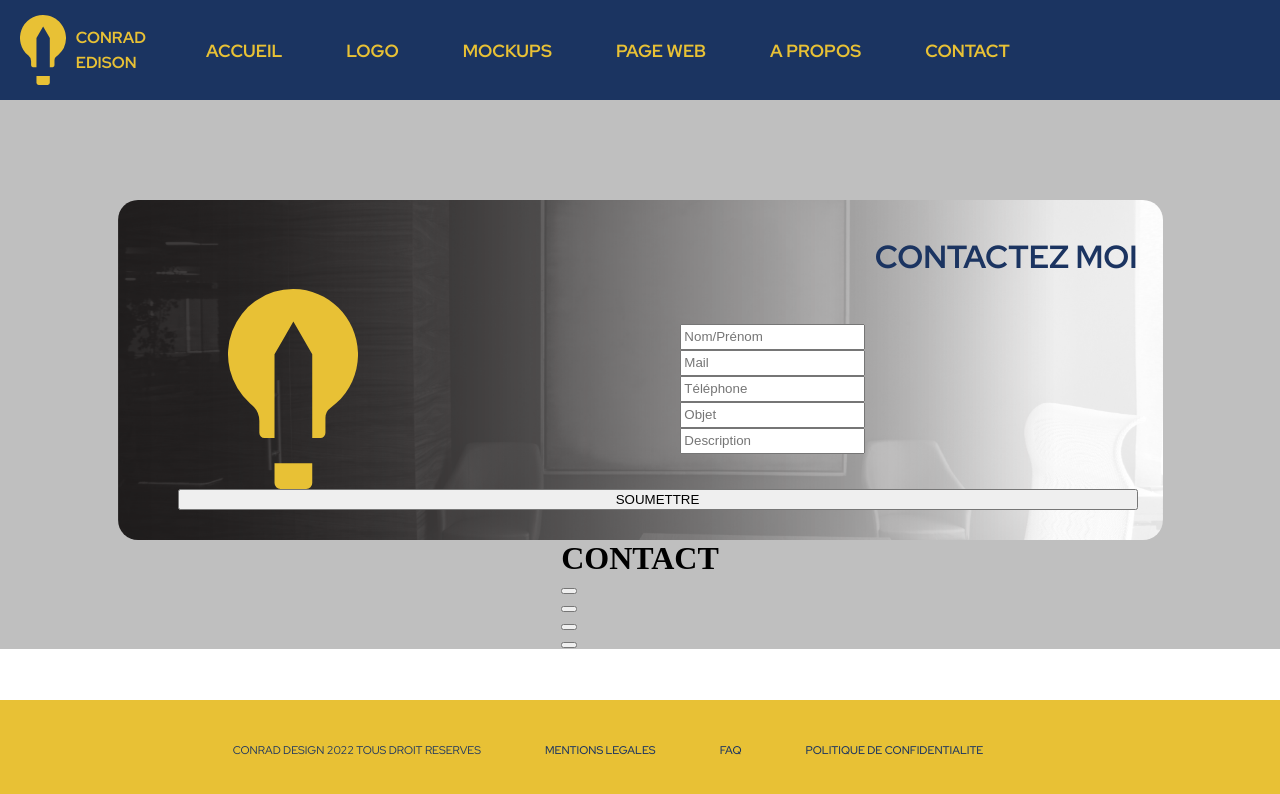
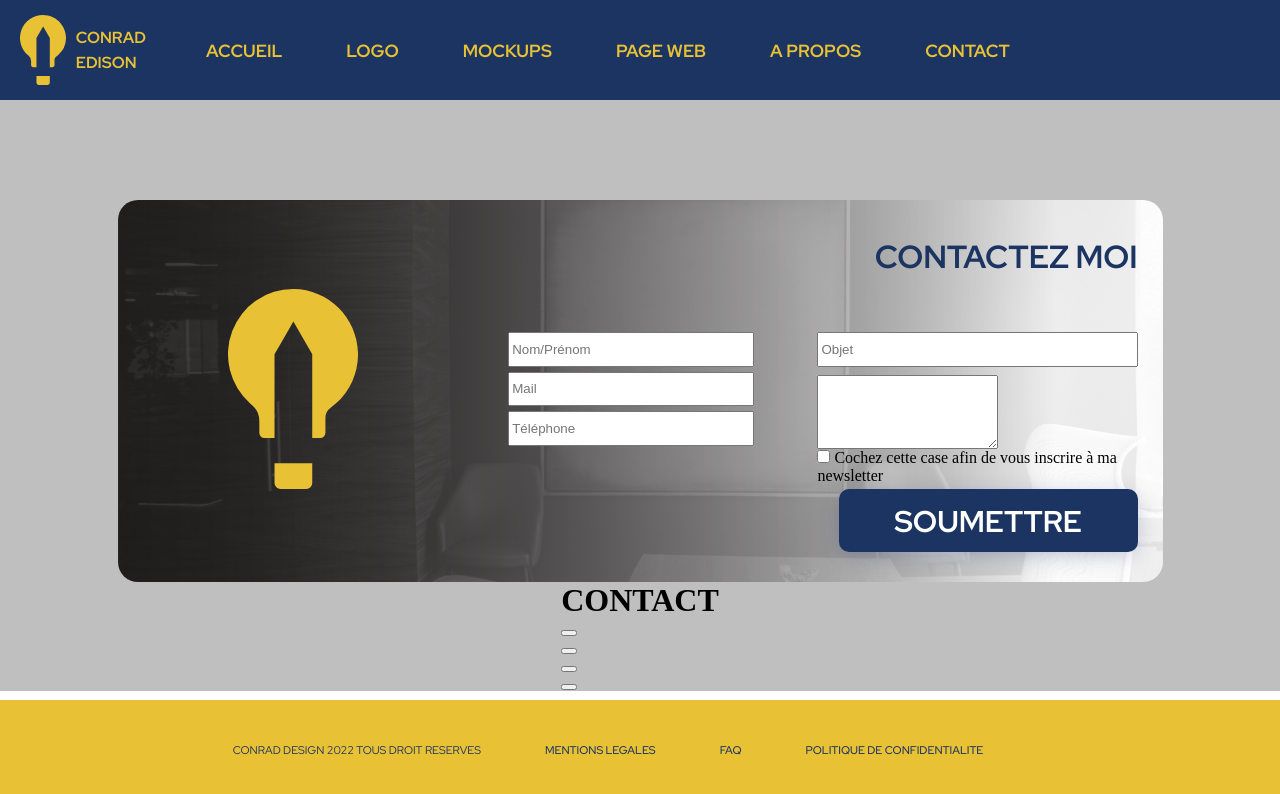
Before and after one commit to Musubi42/Conrado-Portfolio, a React (Create React App) app: page /contact in a window 1280 px wide. Shown: the top 794 px of the page. Built offline with nearby package versions, Linux system fonts and the light colour scheme.

Commit message:
Utilisation de Grid aligner les input du form

```diff
--- a/src/pages/contact/Contact.jsx
+++ b/src/pages/contact/Contact.jsx
@@ -14,23 +14,49 @@ export default function Contact() {
             className="contactLogoConrado"
           />
           <form action="submit" className="contactForm">
+            {/* Je crois que je vais devoir faire une grid */}
+            {/* Et placer les input dans grid columun et row */}
             <input
-              className="contactInput"
+              className="contactInputName"
               type="text"
               placeholder="Nom/Prénom"
             />
-            <input className="contactInput" type="email" placeholder="Mail" />
             <input
-              className="contactInput"
+              className="contactInputEmail"
+              type="email"
+              placeholder="Mail"
+            />
+            <input
+              className="contactInputTel"
               type="tel"
               placeholder="Téléphone"
             />
-            <input className="contactInput" type="text" placeholder="Objet" />
             <input
-              className="contactInput"
+              className="contactInputObjet"
               type="text"
-              placeholder="Description"
+              placeholder="Objet"
             />
+            <div className="contactInputContainerDescription">
+              <textarea
+                name="description"
+                id="description"
+                // cols="30"
+                // rows="10"
+                className="contactInputDescription"
+              ></textarea>
+              <label className="contactInputNewsLetter">
+                <input type="checkbox" />
+                &nbsp;Cochez cette case afin de vous inscrire à ma newsletter
+              </label>
+            </div>
+            {/* <input
+              type="checkbox"
+              id="contactInputNewsletter"
+              className="contactInputNewsletter"
+            />
+            <label for="contactInputNewsletter">
+              Cochez cette case afin de vous inscrire à ma newsletter
+            </label> */}
           </form>
         </div>
         <button className="contactButtonContact">SOUMETTRE</button>
--- a/src/pages/contact/contact.css
+++ b/src/pages/contact/contact.css
@@ -21,7 +21,8 @@
   margin-top: 100px;
   width: 75vw;
   padding: 25px 25px 30px 60px;
-  /* justify-content: flex-end; */
+  justify-content: flex-end;
+  align-items: flex-end;
 }
 
 .contactTitleContact {
@@ -30,13 +31,6 @@
   font-weight: 700;
   font-size: 2rem;
   line-height: 64px;
-
-  display: flex;
-  justify-content: flex-end;
-  /* align-items: ; */
-  /* position: absolute; */
-  /* right: 20px;
-  margin: 30px; */
   color: #1b3461;
 }
 
@@ -50,12 +44,18 @@
 
 .contactLogoConrado {
   height: 200px;
-  margin-right: 50px;
+  margin-right: 150px;
 }
 
 .contactForm {
-  display: flex;
-  flex-direction: column;
+  /* display: flex;
+  flex-direction: column; */
+  display: grid;
+  grid-template-columns: 1fr 1.3fr;
+  grid-template-rows: 1fr 1fr 1fr;
+  column-gap: 10%;
+  row-gap: 10%;
+
   align-items: center;
   justify-content: center;
   margin: 0;
@@ -64,10 +64,80 @@
   height: 100%;
 }
 
-.contactInput {
-  line-height: 20px;
+/* .contactInput {
+  line-height: 1.5rem;
+  width: 35vh;
+  margin: 20px;
+} */
+
+.contactForm > * {
+  height: 100%;
+  border-radius: none;
+}
+
+.contactInputName {
+  grid-column-start: 1;
+  grid-column-end: 2;
+  grid-row-start: 1;
+  grid-row-end: 2;
+}
+
+.contactInputEmail {
+  grid-column-start: 1;
+  grid-column-end: 2;
+  grid-row-start: 2;
+  grid-row-end: 3;
+}
+
+.contactInputTel {
+  grid-column-start: 1;
+  grid-column-end: 2;
+  grid-row-start: 3;
+  grid-row-end: 4;
+}
+
+.contactInputObjet {
+  grid-column-start: 2;
+  grid-column-end: 3;
+  grid-row-start: 1;
+  grid-row-end: 2;
+}
+
+.contactInputContainerDescription {
+  grid-column-start: 2;
+  grid-column-end: 3;
+  grid-row-start: 2;
+  grid-row-end: 4;
+  height: 100%;
+}
+
+.contactInputDescription {
+  display:flex;
+  flex-direction: row;
+  height: 100%;
+}
+
+.contactInputNewsLetter {
+  align-items: flex-end;
 }
 
 .contactButtonContact {
   text-decoration: none;
+  border: none;
+  background-color: #1b3461;
+  box-shadow: 0px 5px 25px -6px rgba(0, 32, 108, 0.35);
+  border-radius: 10px;
+  width: 299px;
+  height: 63px;
+
+  font-family: 'Red Hat Display';
+  font-style: normal;
+  font-weight: 700;
+  font-size: 30px;
+  line-height: 40px;
+  /* display: flex;
+  align-items: center;
+  text-align: center; */
+
+  color: #FFFFFF;
 }
```
